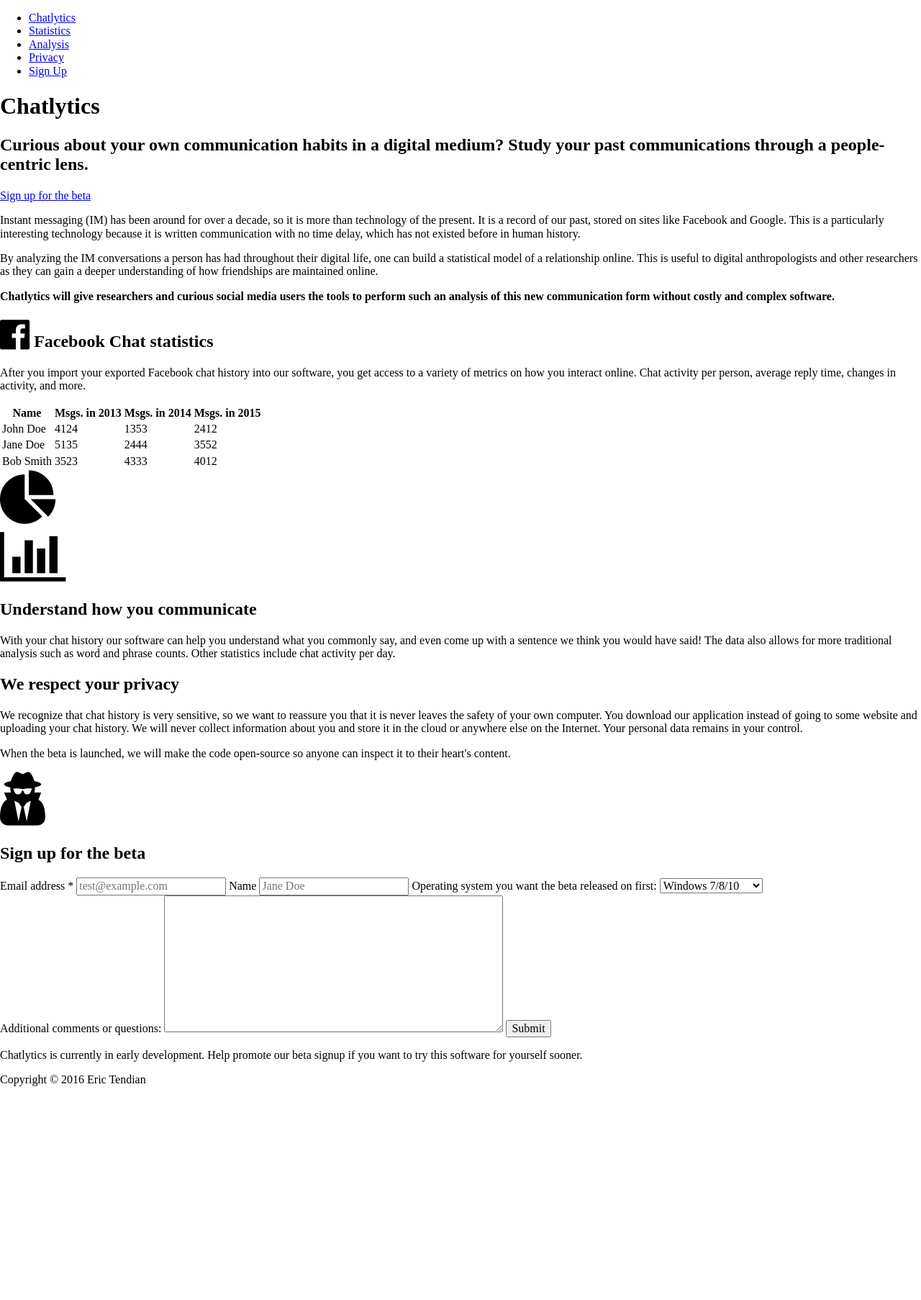
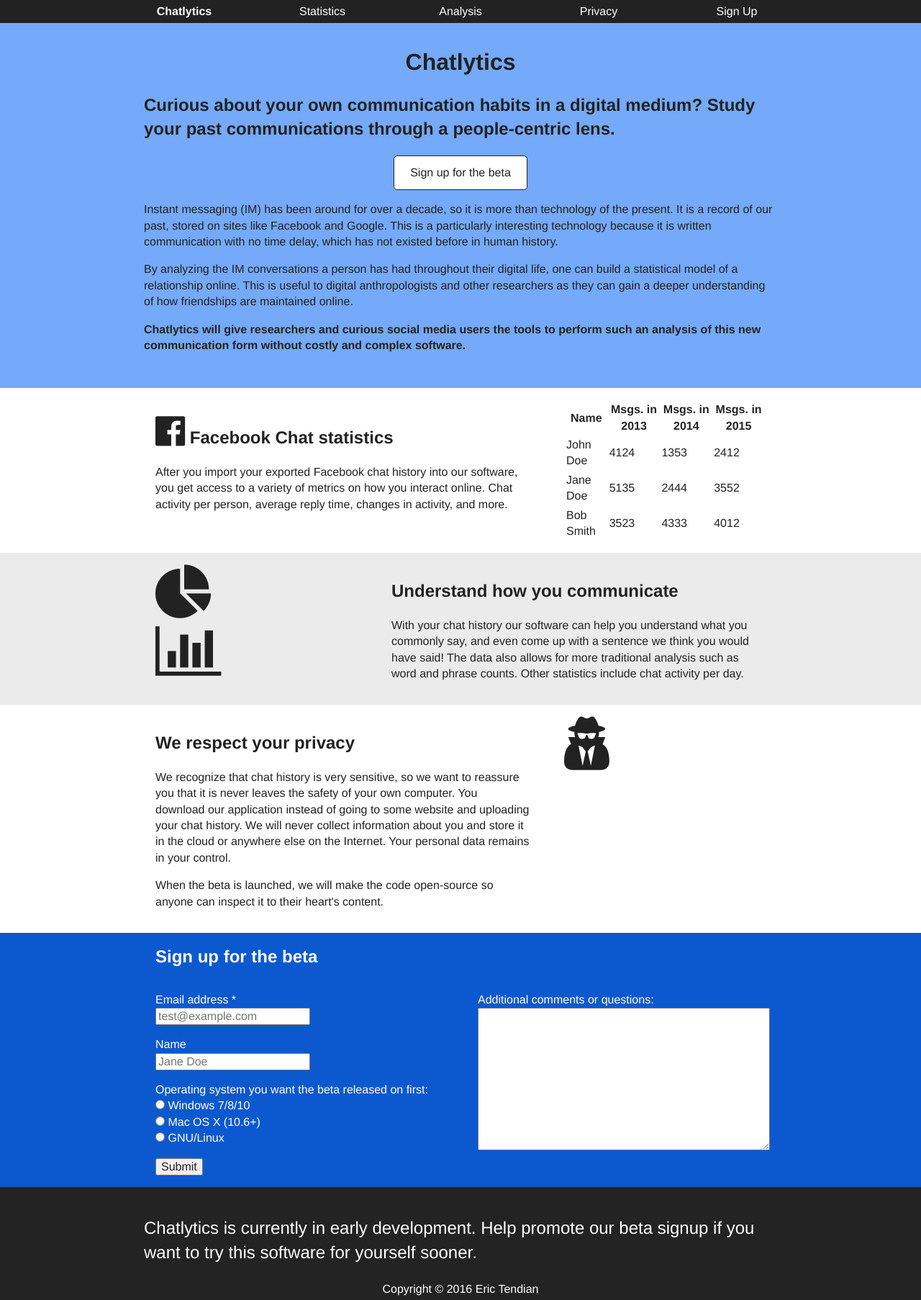
Before and after one commit to EricTendian/itmd362-onboarding, a plain HTML site: page index.html in a window 1280 px wide. Shown: the whole page at 72% size. Before the commit the page ends 1526 px from the top, so only its background shows below. Drawn offline with nearby package versions, Linux system fonts and the light colour scheme.

Commit message:
Adding lots of styling to match mockup

```diff
--- a/css/main.css
+++ b/css/main.css
@@ -1,15 +1,198 @@
 /* ===========
    Base styles
    =========== */
+html {
+    color: #222;
+    font-size: 1em;
+    line-height: 1.4;
+}
+body, button, input, select, textarea {
+    font-family: "Helvetica Neue", "Helvetica", "Arial", sans-serif;
+}
 
 /* =============
    Layout styles
    ============= */
+.container {
+    max-width: 55em;
+    margin: 0 auto;
+}
+
+.flex {
+    display: flex;
+}
+
+.flex > div {
+    flex: 1;
+    margin: 1em;
+}
+
+main {
+    margin-top: 2em;
+}
+
 
 /* =================
-   Typography styles
+   Section-specific styles
    ================= */
+
+/* HEADER START */
+header {
+    background: #222;
+    position: fixed;
+    width: 100%;
+    top: 0;
+}
+nav > ul {
+    margin: 0 auto;
+    display: flex;
+    list-style-type: none;
+    padding: 0;
+    max-width: 60em;
+}
+nav li {
+    flex: 1;
+}
+nav li > a {
+    line-height: 2em;
+    color: #fff;
+    text-decoration: none;
+    display: block;
+    text-align: center;
+}
+nav li > a:hover,
+nav li > a:active,
+nav li > a.active {
+    background-color: #eee;
+    color: #222;
+}
+/* HEADER END */
+
+/* HERO START */
+section.hero {
+    background: #75a9f9;
+    padding: 2em;
+}
+section.hero h1 {
+    margin: 0;
+    text-align: center;
+}
+a.button {
+    background: #fff;
+    border: 1px solid #222;
+    border-radius: 5px;
+    padding: 0.75em;
+    text-decoration: none;
+    text-align: center;
+    color: #222;
+    width: 10em;
+    margin: 0 auto;
+    display: block;
+}
+a.button:hover, a.button:active {
+    background: #222;
+    color: #fff;
+}
+/* HERO END */
+
+/* ANALYSIS START */
+section#analysis {
+    background: #ebebeb;
+}
+/* ANALYSIS END */
+
+/* SIGNUP START */
+section#signup {
+    background: #0c59cf;
+    color: #fff;
+}
+
+section#signup h2 {
+    margin: 0;
+}
+/* STARTUP END */
+
+/* FOOTER START */
+footer {
+    background: #232323;
+    color: #fff;
+    padding: 1em;
+}
+
+footer p:first-child {
+    font-size: 1.5em;
+}
+footer p:last-child {
+    text-align: center;
+}
+/* FOOTER END */
+
 
 /* ===========
    Form styles
    =========== */
+
+form label, form input {
+    display: block;
+}
+form label {
+    margin-bottom: 1em;
+}
+form input, form select {
+    color: #222;
+}
+
+form textarea {
+    width: 100%;
+    height: 12em;
+}
+
+fieldset {
+    border: none;
+    margin: 0 0 1em 0;
+    padding: 0;
+}
+
+input[type="radio"] {
+    display: inline;
+}
+
+fieldset label {
+    margin-bottom: 0;
+}
+
+
+/* =================
+   Responsive styles
+   ================= */
+
+@media all and (max-width: 40em) {
+    .flex {
+        flex-flow: row wrap;
+        flex-direction: column;
+    }
+    .flex > div + div {
+        margin-top: 0;
+    }
+    .can-hide {
+        display: none;
+    }
+    section#signup form div:first-child input[type="submit"] {
+        display: none;
+    }
+}
+
+@media all and (min-width: 40em) {
+    .flex > div + div {
+        margin-left: 2em;
+    }
+    .flex > .feature {
+        flex: 1 65%;
+    }
+    .flex > .graphic {
+        flex: 1 35%;
+    }
+    section#signup form div:last-child input[type="submit"] {
+        display: none;
+    }
+}
--- a/index.html
+++ b/index.html
@@ -10,7 +10,8 @@
         <link rel="stylesheet" href="https://cdnjs.cloudflare.com/ajax/libs/normalize/3.0.3/normalize.min.css">
         <link rel="stylesheet" href="https://maxcdn.bootstrapcdn.com/font-awesome/4.5.0/css/font-awesome.min.css">
         <link rel="stylesheet" href="css/main.css">
-        <script src="https://cdnjs.cloudflare.com/ajax/libs/modernizr/2.8.3/modernizr.min.js"></script>
+        <script src="https://cdnjs.cloudflare.com/ajax/libs/modernizr/2.8.3/modernizr.min.js">
+</script>
     </head>
     <body>
         <!--[if lt IE 8]>
@@ -20,25 +21,38 @@
         <header>
             <nav>
                 <ul>
-                    <li><a href="#">Chatlytics</a></li>
-                    <li><a href="#statistics">Statistics</a></li>
-                    <li><a href="#analysis">Analysis</a></li>
-                    <li><a href="#privacy">Privacy</a></li>
-                    <li><a href="#signup">Sign Up</a></li>
+                    <li class="can-hide">
+                        <a href="#"><strong>Chatlytics</strong></a>
+                    </li>
+                    <li>
+                        <a href="#statistics">Statistics</a>
+                    </li>
+                    <li>
+                        <a href="#analysis">Analysis</a>
+                    </li>
+                    <li>
+                        <a href="#privacy">Privacy</a>
+                    </li>
+                    <li>
+                        <a href="#signup">Sign Up</a>
+                    </li>
                 </ul>
             </nav>
         </header>
 
         <main>
             <section class="hero">
+                <div class="container">
                     <h1>Chatlytics</h1>
                     <h2>Curious about your own communication habits in a digital medium? Study your past communications through a people-centric lens.</h2>
                      <a href="#signup" class="button">Sign up for the beta</a>
                      <p>Instant messaging (IM) has been around for over a decade, so it is more than technology of the present. It is a record of our past, stored on sites like Facebook and Google. This is a particularly interesting technology because it is written communication with no time delay, which has not existed before in human history.</p>
                      <p>By analyzing the IM conversations a person has had throughout their digital life, one can build a statistical model of a relationship online. This is useful to digital anthropologists and other researchers as they can gain a deeper understanding of how friendships are maintained online.</p>
                      <p><strong>Chatlytics will give researchers and curious social media users the tools to perform such an analysis of this new communication form without costly and complex software.</strong></p>
+                </div>
             </section>
             <section id="statistics">
+                <div class="container flex">
                     <div class="feature">
                         <h2><i class="fa fa-facebook-official fa-2x"></i> Facebook Chat statistics</h2>
                         <p>After you import your exported Facebook chat history into our software, you get access to a variety of metrics on how you interact online. Chat activity per person, average reply time, changes in activity, and more.</p>
@@ -75,8 +89,10 @@
                             </tbody>
                         </table>
                     </div>
+                </div>
             </section>
             <section id="analysis">
+                <div class="container flex">
                     <div class="graphic">
                         <i class="fa fa-pie-chart fa-5x"></i><br>
                         <i class="fa fa-bar-chart fa-5x"></i>
@@ -85,8 +101,10 @@
                         <h2>Understand how you communicate</h2>
                         <p>With your chat history our software can help you understand what you commonly say, and even come up with a sentence we think you would have said! The data also allows for more traditional analysis such as word and phrase counts. Other statistics include chat activity per day.</p>
                     </div>
+                </div>
             </section>
             <section id="privacy">
+                <div class="container flex">
                     <div class="feature">
                         <h2>We respect your privacy</h2>
                         <p>We recognize that chat history is very sensitive, so we want to reassure you that it is never leaves the safety of your own computer. You download our application instead of going to some website and uploading your chat history. We will never collect information about you and store it in the cloud or anywhere else on the Internet. Your personal data remains in your control.</p>
@@ -95,10 +113,14 @@
                     <div class="graphic">
                         <div id="notallowed"><i class="fa fa-user-secret fa-5x"></i></div>
                     </div>
+                </div>
             </section>
             <section id="signup">
-                <h2>Sign up for the beta</h2>
-                <form>
+                <div class="container">
+                    <div class="flex">
+                        <div><h2>Sign up for the beta</h2></div>
+                    </div>
+                    <form class="flex" method="post">
                         <div>
                             <label>
                                 Email address *
@@ -108,33 +130,46 @@
                                 Name
                                 <input type="text" name="name" placeholder="Jane Doe">
                             </label>
+                            <fieldset>
+                                <legend>Operating system you want the beta released on first:</legend>
                                 <label>
-                            Operating system you want the beta released on first:
-                            <select>
-                                <option>Windows 7/8/10</option>
-                                <option>Mac OS X (10.6+)</option>
-                                <option>GNU/Linux</option>
-                            </select>
+                                    <input type="radio" name="os" value="windows">
+                                    Windows 7/8/10
                                 </label>
+                                <label>
+                                    <input type="radio" name="os" value="mac">
+                                    Mac OS X (10.6+)
+                                </label>
+                                <label>
+                                    <input type="radio" name="os" value="linux">
+                                    GNU/Linux
+                                </label>
+                            </fieldset>
+                            <input type="submit" value="Submit">
                         </div>
                         <div>
                             <label>
                                 Additional comments or questions:
-                            <textarea name="comments" rows="10" cols="50"></textarea>
+                                <textarea name="comments"></textarea>
                             </label>
                             <input type="submit" value="Submit">
                         </div>
                     </form>
+                </div>
             </section>
         </main>
 
         <footer>
+            <div class="container">
                 <p>Chatlytics is currently in early development. Help promote our beta signup if you want to try this software for yourself sooner.</p>
                 <p>Copyright &copy; 2016 Eric Tendian</p>
+            </div>
         </footer>
 
-        <script src="https://ajax.googleapis.com/ajax/libs/jquery/2.2.0/jquery.min.js"></script>
-        <script src="js/main.js"></script>
+        <script src="https://ajax.googleapis.com/ajax/libs/jquery/2.2.0/jquery.min.js">
+</script>
+        <script src="js/main.js">
+</script>
 
         <!-- Google Analytics goes here -->
     </body>
```
Lines whose indentation alone changed are shown as unchanged.
